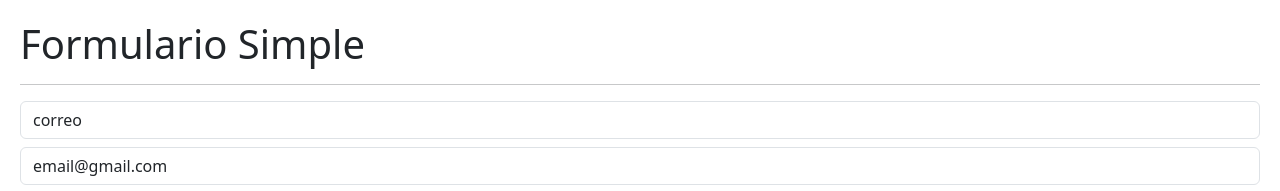
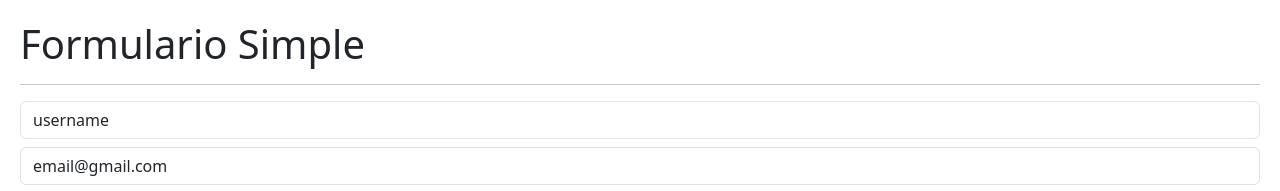
Before and after one commit to David-Josue-Murillo/Hook-App, a React (Vite) app: page / in a window 1280 px wide. Shown: the top 191 px of the page. Built offline with nearby package versions, Linux system fonts and the light colour scheme.

Commit message:
Montando un mensaje - Probando useEffect

```diff
--- /dev/null
+++ b/src/02-useEffect/Message.jsx
@@ -0,0 +1,19 @@
+import { useEffect } from "react"
+
+export const Message = () => {
+
+    useEffect(() => {
+      first
+
+      return () => {
+        second
+      }
+    }, [third])
+
+
+    return (
+        <>
+            <h3>Usuario ya existe</h3>
+        </>
+    )
+}
--- a/src/useEffect/SimpleForm.jsx
+++ b/src/02-useEffect/SimpleForm.jsx
@@ -1,9 +1,10 @@
 import { useEffect, useState } from "react";
+import { Message } from "./Message";
 
 export const SimpleForm = () => {
 
     const [formState, setFormState] = useState({
-        username: 'correo',
+        username: 'username',
         email: 'email@gmail.com'
     })
 
@@ -45,6 +46,8 @@ export const SimpleForm = () => {
                 value={email}
                 onChange={onInputChange}
             />
+
+            { (username === 'David Murillo') && <Message />}
         </>
     )
 }
--- a/src/main.jsx
+++ b/src/main.jsx
@@ -3,7 +3,7 @@ import ReactDOM from 'react-dom/client';
 import './index.css';
 //import { HooksApp } from './HooksApp';
 //import { CounterWithCustomHook } from './useState/CounterWithCustomHook';
-import { SimpleForm } from './useEffect/SimpleForm';
+import { SimpleForm } from './02-useEffect/SimpleForm';
 
 ReactDOM.createRoot(document.getElementById('root')).render(
   <React.StrictMode>
```
Also changed, not shown: src/01-useState/CounterWithCustomHook.jsx (renamed from src/useState/CounterWithCustomHook.jsx).
